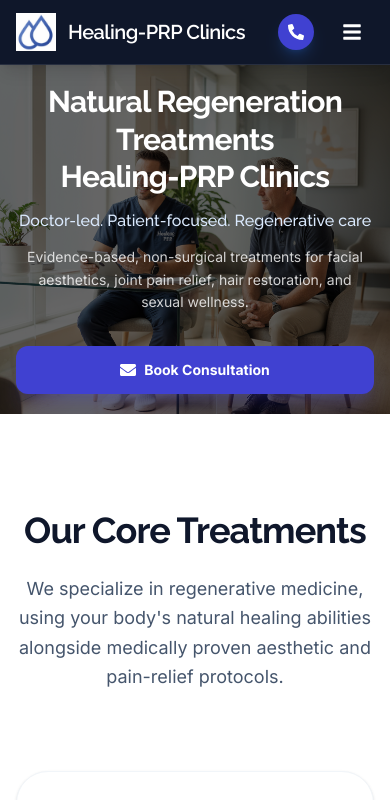
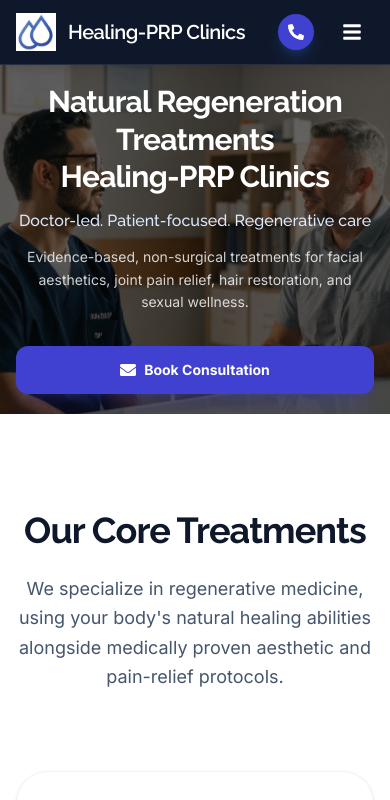
Before and after one commit to binithekid/Healing-PRP-Clinics-Preview, a Next.js app: page / in a window 390 px wide. Shown: the top 800 px of the page. Built offline with nearby package versions, Linux system fonts and the light colour scheme.

Commit message:
Update Hero.tsx

```diff
--- a/src/components/Hero.tsx
+++ b/src/components/Hero.tsx
@@ -41,8 +41,8 @@ export default function Hero() {
     <div className="relative md:h-[calc(100vh-4rem)] pb-5 md:pb-0 lg:h-[calc(100vh-5rem)] overflow-hidden flex items-center justify-center">
       {/* Background Section */}
       <div className="absolute inset-0 z-0">
-        <div className="absolute inset-0 bg-cover bg-center bg-no-repeat sm:hidden" style={{ backgroundImage: "url('/mobilehero.png')" }}></div>
-        <div className="absolute inset-0 bg-cover bg-center bg-no-repeat hidden sm:block" style={{ backgroundImage: "url('/herobg.jpg')" }}></div>
+        <div className="absolute inset-0 bg-cover bg-center bg-no-repeat sm:hidden" style={{ backgroundImage: "url('/mobilehero.webp')" }}></div>
+        <div className="absolute inset-0 bg-cover bg-center bg-no-repeat hidden sm:block" style={{ backgroundImage: "url('/herobg.webp')" }}></div>
         <div className="absolute inset-0 bg-black/60"></div>
       </div>
 
```
